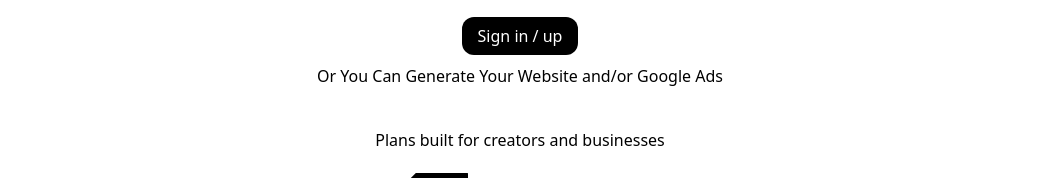
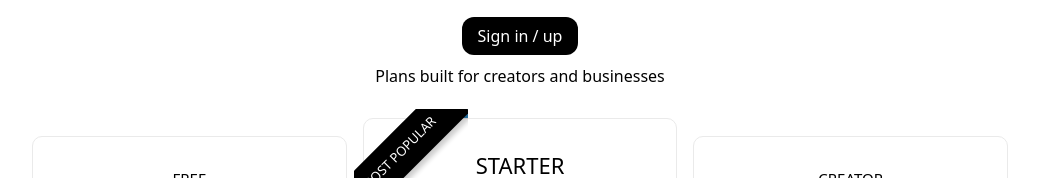
Before and after one commit to romanvieito/simplerb, a Next.js app: page / in a window 1280 px wide. Shown: the part 478-656 px from the top of the page, without its empty margins (120-1159 px from the left). Built offline with nearby package versions, Linux system fonts and the light colour scheme; no server answers.

Commit message:
hiding cartel other tools

```diff
--- a/pages/index.tsx
+++ b/pages/index.tsx
@@ -155,11 +155,11 @@ const Home: NextPage = () => {
           </div>
         </SignedOut>
 
-        <div className={styles.pricingTitle}>
+        {/* <div className={styles.pricingTitle}>
           <h2 className="font-medium mb-10">
             Or You Can Generate Your Website and/or Google Ads
           </h2>
-        </div>
+        </div> */}
 
         <div className={styles.pricingTitle}>
           <h2 className="font-medium">
```
